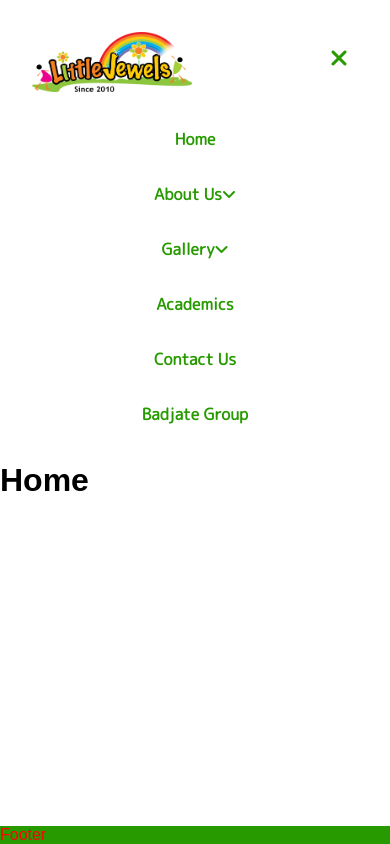
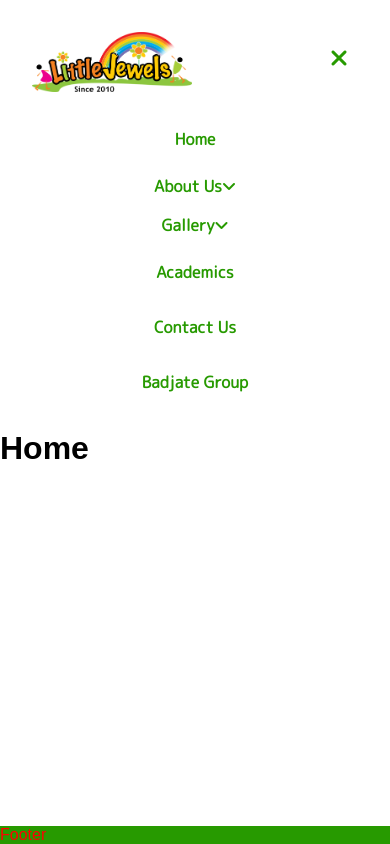
Before and after one commit to adeeburrahman11/little-jewels-new, a React (Vite) app: page / in a window 390 px wide. Both pictures are taken after a click on the element 333 px from the left and 59 px from the top of the page. Built offline with nearby package versions, Linux system fonts and the light colour scheme; a web font is replaced by a local one.

Commit message:
final header

```diff
--- a/src/App.jsx
+++ b/src/App.jsx
@@ -1,13 +1,6 @@
 import { Route, Routes } from "react-router-dom";
 import Navbar from "./components/Navbar";
-import {
-  About,
-  Contact,
-  Home,
-  Academics,
-  Gallery,
-  BadjateGroup,
-} from "./components/pages";
+import { Contact, Home, Academics, BadjateGroup } from "./components/pages";
 import Footer from "./components/Footer";
 
 function App() {
@@ -17,8 +10,6 @@ function App() {
       <Routes>
         <Route path="/" element={<Home />} />
         <Route path="/home" element={<Home />} />
-        <Route path="/about" element={<About />} />
-        <Route path="/gallery" element={<Gallery />} />
         <Route path="/academics" element={<Academics />} />
         <Route path="/contact" element={<Contact />} />
         <Route path="/badjate-group" element={<BadjateGroup />} />
--- a/src/components/Navbar.css
+++ b/src/components/Navbar.css
@@ -5,7 +5,25 @@
 
 .dropdown-content {
   position: absolute;
+  box-shadow: 0 2px 4px rgba(0, 0, 0, 0.2);
+  margin-top: 0.5rem;
+  border-radius: 0.5rem;
+  padding: 1rem 0;
 }
+
+.nav-link {
+  font-weight: bold;
+  padding: 0.5rem;
+  margin: 0 1rem;
+  border-radius: 0.5rem;
+  font-family: "M PLUS Rounded 1c";
+  cursor: pointer;
+}
+
+.nav-link:hover {
+  background-color: rgb(139, 255, 101);
+}
+
 nav {
   display: flex;
   justify-content: space-between;
@@ -112,4 +130,10 @@ nav img.lj-logo {
   nav ul li a {
     margin: 0.5rem 0.5rem;
   }
+  .dropdown-content {
+    position: sticky;
+  }
+  .nav-link:hover {
+    background-color: transparent;
+  }
 }
--- a/src/components/Navbar.jsx
+++ b/src/components/Navbar.jsx
@@ -11,15 +11,6 @@ function Navbar() {
   const [isGalleryDropdownOpen, setIsGalleryDropdownOpen] = useState(false);
   const [isAboutDropdownOpen, setIsAboutDropdownOpen] = useState(false);
 
-  // const toggleGalleryDropdown = () => {
-  //   setIsGalleryDropdownOpen(!isGalleryDropdownOpen);
-  //   setIsAboutDropdownOpen(false);
-  // };
-
-  // const toggleAboutDropdown = () => {
-  //   setIsAboutDropdownOpen(!isAboutDropdownOpen);
-  //   setIsGalleryDropdownOpen(false);
-  // };
   const handleHoverGallery = () => setIsGalleryDropdownOpen(true);
   const handleLeaveGallery = () => setIsGalleryDropdownOpen(false);
 
@@ -42,11 +33,14 @@ function Navbar() {
         <li>
           <NavLink to="/home">Home</NavLink>
         </li>
-        <li onMouseEnter={handleHoverAbout} onMouseLeave={handleLeaveAbout}>
-          <NavLink to="/about">
+        <li>
+          <div
+            onMouseEnter={handleHoverAbout}
+            onMouseLeave={handleLeaveAbout}
+            className="nav-link"
+          >
             About Us
             <i className="fa-solid fa-angle-down" />
-          </NavLink>
             {isAboutDropdownOpen && (
               <div className="dropdown-content">
                 <Link to="/about/vision&mission">Vision & Mission</Link>
@@ -54,12 +48,16 @@ function Navbar() {
                 <Link to="/about/management">Management</Link>
               </div>
             )}
+          </div>
         </li>
-        <li onMouseEnter={handleHoverGallery} onMouseLeave={handleLeaveGallery}>
-          <NavLink to="/gallery">
+        <li>
+          <div
+            onMouseEnter={handleHoverGallery}
+            onMouseLeave={handleLeaveGallery}
+            className="nav-link"
+          >
             Gallery
             <i className="fa-solid fa-angle-down" />
-          </NavLink>
             {isGalleryDropdownOpen && (
               <div className="dropdown-content">
                 <Link to="/gallery/events">Events</Link>
@@ -68,6 +66,7 @@ function Navbar() {
                 <Link to="/gallery/media">Media</Link>
               </div>
             )}
+          </div>
         </li>
         <li>
           <NavLink to="/academics">Academics</NavLink>
--- a/src/components/pages/index.jsx
+++ b/src/components/pages/index.jsx
@@ -1,6 +1,4 @@
-export * from "./About";
 export * from "./Contact";
 export * from "./Home";
 export * from "./Academics";
-export * from "./Gallery";
 export * from "./BadjateGroup";
```
Lines whose indentation alone changed are shown as unchanged.
